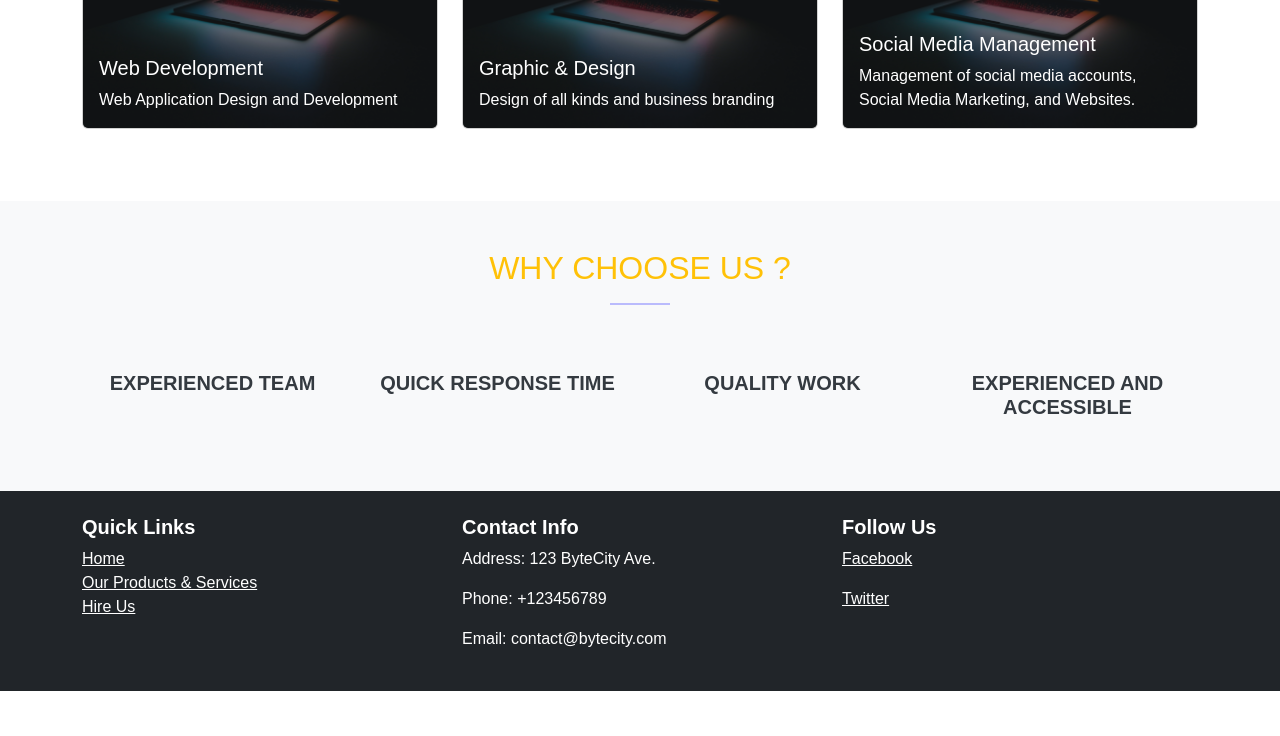
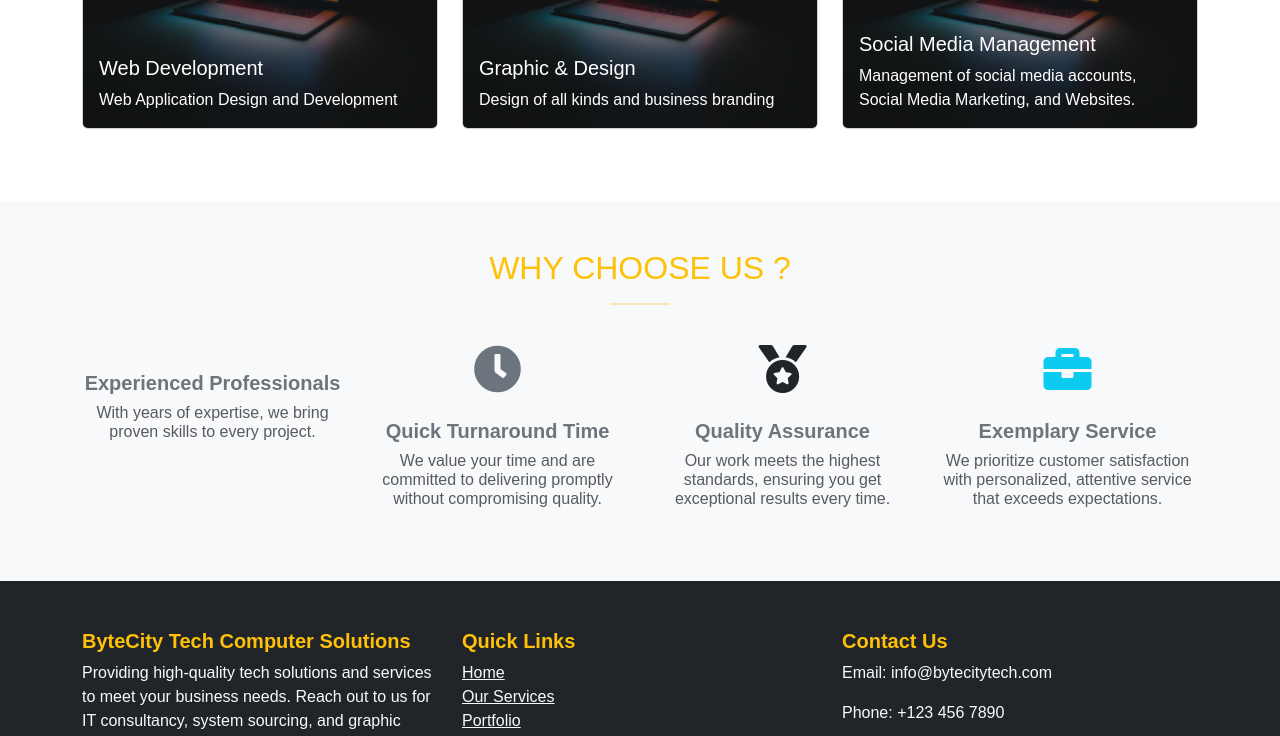
Before and after one commit to un-rated-sniper/bytecity, a React (Vite) app: page / in a window 1280 px wide. Shown: the part 2000-2736 px from the top of the page. Before the commit the page ends 2691 px from the top, so only its background shows below. Built offline with nearby package versions, Linux system fonts and the light colour scheme; a small style sheet from the web is missing.

Commit message:
Seversl changes including the addition of one component Why us

```diff
--- a/index.html
+++ b/index.html
@@ -4,6 +4,13 @@
     <meta charset="UTF-8" />
     <link rel="icon" type="image/svg+xml" href="/bytelogo.svg" />
     <meta name="viewport" content="width=device-width, initial-scale=1.0" />
+    <link
+  rel="stylesheet"
+  href="https://cdnjs.cloudflare.com/ajax/libs/font-awesome/5.15.4/css/all.min.css"
+  integrity="sha384-DyZ88mC6Up2uqS1U4S+LtpQc4O6H8a3c1Drx8IkDUsmI3im1y7xKef3K5n1jOYLV"
+  crossorigin="anonymous"
+/>
+
     <title>ByteCity Tech</title>
   </head>
   <body>
--- a/src/components/Footer.tsx
+++ b/src/components/Footer.tsx
@@ -2,29 +2,46 @@ import { Container, Row, Col } from 'react-bootstrap';
 
 const Footer = () => {
   return (
-    <footer className="bg-dark text-white py-4">
+    <footer className="bg-dark text-white py-5">
       <Container>
         <Row>
-          <Col md={4}>
-            <h5>Quick Links</h5>
+          {/* Company Information */}
+          <Col md={4} sm={12} className="mb-4">
+            <h5 className="text-warning">ByteCity Tech Computer Solutions</h5>
+            <p className="text-light">
+              Providing high-quality tech solutions and services to meet your business needs. Reach out to us for IT consultancy, system sourcing, and graphic design.
+            </p>
+          </Col>
+
+          {/* Quick Links */}
+          <Col md={4} sm={6} className="mb-4">
+            <h5 className="text-warning">Quick Links</h5>
             <ul className="list-unstyled">
-              <li><a href="#home">Home</a></li>
-              <li><a href="#services">Our Products & Services</a></li>
-              <li><a href="#hire-us">Hire Us</a></li>
+              <li><a href="#home" className="text-light">Home</a></li>
+              <li><a href="#services" className="text-light">Our Services</a></li>
+              <li><a href="#portfolio" className="text-light">Portfolio</a></li>
+              <li><a href="#contact" className="text-light">Contact Us</a></li>
+              <li><a href="#careers" className="text-light">Careers</a></li>
             </ul>
           </Col>
-          <Col md={4}>
-            <h5>Contact Info</h5>
-            <p>Address: 123 ByteCity Ave.</p>
-            <p>Phone: +123456789</p>
-            <p>Email: contact@bytecity.com</p>
-          </Col>
-          <Col md={4}>
-            <h5>Follow Us</h5>
-            <p><a href="#">Facebook</a></p>
-            <p><a href="#">Twitter</a></p>
+
+          {/* Contact and Social Media */}
+          <Col md={4} sm={6} className="mb-4">
+            <h5 className="text-warning">Contact Us</h5>
+            <p className="text-light">Email: info@bytecitytech.com</p>
+            <p className="text-light">Phone: +123 456 7890</p>
+
+            <h5 className="text-warning mt-3">Follow Us</h5>
+            <div>
+              <a href="#" className="text-light me-3"><i className="fab fa-facebook fa-2x"></i></a>
+              <a href="#" className="text-light me-3"><i className="fab fa-twitter fa-2x"></i></a>
+              <a href="#" className="text-light me-3"><i className="fab fa-linkedin fa-2x"></i></a>
+              <a href="#" className="text-light"><i className="fab fa-instagram fa-2x"></i></a>
+            </div>
           </Col>
         </Row>
+        <hr className="bg-light" />
+        <p className="text-center text-light mb-0">© {new Date().getFullYear()} ByteCity Tech Computer Solutions. All rights reserved.</p>
       </Container>
     </footer>
   );
--- a/src/components/Hero.tsx
+++ b/src/components/Hero.tsx
@@ -2,7 +2,7 @@ import { Container, Button } from 'react-bootstrap';
 
 const Hero = () => {
   return (
-    <section className="hero bg-dark text-white d-flex align-items-center">
+    <section className="hero bg-dark text-white d-flex align-items-center" style={{ backgroundImage: 'url(/hero-image-01.png)', backgroundSize: 'cover', backgroundPosition: 'center' }}>
       <Container>
         <h1>ByteCity Tech Solutions</h1>
         <p>Your One-Stop IT Solutions Partner</p>
--- a/src/components/WhyChooseUs.tsx
+++ b/src/components/WhyChooseUs.tsx
@@ -5,34 +5,38 @@ const WhyChooseUs = () => {
     <section className="py-5 bg-light text-center">
       <Container>
         <h2 className="text-warning mb-3">WHY CHOOSE US ?</h2>
-        <hr style={{ width: '60px', margin: '0 auto', borderTop: '2px solid blue' }} />
+        <hr style={{ width: '60px', margin: '0 auto', borderTop: '2px solid orange' }} />
 
         <Row className="mt-4">
           <Col md={3} sm={6} xs={12} className="my-3">
             <div className="icon-container">
               <i className="fas fa-user-hard-hat fa-3x text-info"></i>
-              <h5 className="mt-3">EXPERIENCED TEAM</h5>
+              <h5 className="mt-3 text-secondary">Experienced Professionals</h5>
+              <h6 className="text-muted">With years of expertise, we bring proven skills to every project.</h6>
             </div>
           </Col>
 
           <Col md={3} sm={6} xs={12} className="my-3">
             <div className="icon-container">
               <i className="fas fa-clock fa-3x text-secondary"></i>
-              <h5 className="mt-3">QUICK RESPONSE TIME</h5>
+              <h5 className="mt-3 text-secondary">Quick Turnaround Time</h5>
+              <h6 className="text-muted">We value your time and are committed to delivering promptly without compromising quality.</h6>
             </div>
           </Col>
 
           <Col md={3} sm={6} xs={12} className="my-3">
             <div className="icon-container">
               <i className="fas fa-medal fa-3x text-dark"></i>
-              <h5 className="mt-3">QUALITY WORK</h5>
+              <h5 className="mt-3 text-secondary">Quality Assurance</h5>
+              <h6 className="text-muted">Our work meets the highest standards, ensuring you get exceptional results every time.</h6>
             </div>
           </Col>
 
           <Col md={3} sm={6} xs={12} className="my-3">
             <div className="icon-container">
               <i className="fas fa-briefcase fa-3x text-info"></i>
-              <h5 className="mt-3">EXPERIENCED AND ACCESSIBLE</h5>
+              <h5 className="mt-3 text-secondary">Exemplary Service</h5>
+              <h6 className="text-muted">We prioritize customer satisfaction with personalized, attentive service that exceeds expectations.</h6>
             </div>
           </Col>
         </Row>
```
